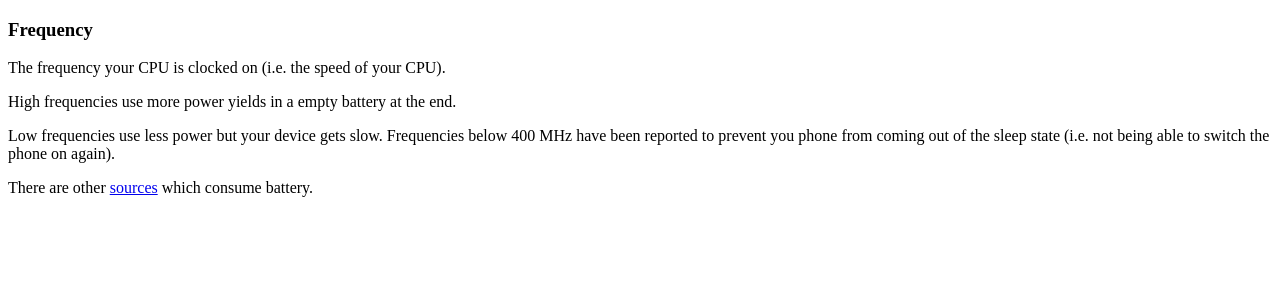
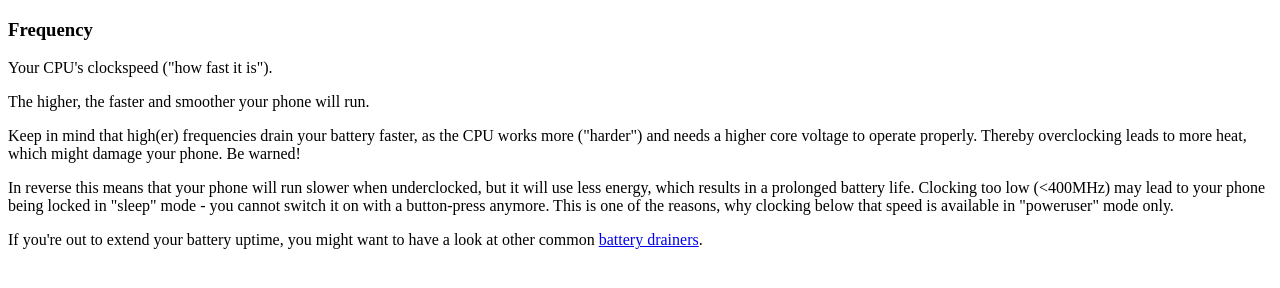
Before and after one commit to vogtp/android-CPU-tuner, a plain HTML site: page assets/help/cpufreq/frequency.html in a window 1280 px wide. Drawn offline with Linux system fonts and the light colour scheme.

Commit message:
better docu

```diff
--- a/assets/help/cpufreq/frequency.html
+++ b/assets/help/cpufreq/frequency.html
@@ -7,19 +7,33 @@
 <body>
 <h3>Frequency</h3>
 <p>
-The frequency your CPU is clocked on (i.e. the speed of your CPU).
+Your CPU's clockspeed ("how fast it is").
 </p>
 <p>
-High frequencies use more power yields in
-a empty battery at the end.
-</p>
-<p>
-Low frequencies use less power but your device gets slow.
-Frequencies below 400 MHz have been reported to prevent you phone from
-coming out of the sleep state (i.e. not being able to switch the phone on again).
-</p>
-<p>
-There are other <a href="../battery_drainer.html">sources</a>  which consume battery.
-</p>
+The higher, the faster and smoother your phone will run.
+	<p>
+	Keep in mind that high(er) frequencies drain your battery faster, as the CPU works more ("harder") and needs a higher core voltage to operate properly.
+	Thereby overclocking leads to more heat, which might damage your phone. Be warned!
+	<p>
+	In reverse this means that your phone will run slower when underclocked, but it will use less energy, which results in a prolonged battery life.
+	Clocking too low (<400MHz) may lead to your phone being locked in "sleep" mode - you cannot switch it on with a button-press anymore.
+	This is one of the reasons, why clocking below that speed is available in "poweruser" mode only.
+	<p>
+	If you're out to extend your battery uptime, you might want to have a look at other common <a href="../battery_drainer.html">battery drainers</a>.
+
 </body>
 </html>
+
+<!-- Your CPU's clockspeed ("how fast it is") -->
+<!--
+	The higher, the faster and smoother your phone will run.
+	<p>
+	Keep in mind that high(er) frequencies drain your battery faster, as the CPU works more ("harder") and needs a higher core voltage to operate properly.
+	Thereby overclocking leads to more heat, which might damage your phone. Be warned!
+	<p>
+	In reverse this means that your phone will run slower when underclocked, but it will use less energy, which results in a prolonged battery life.
+	Clocking too low (<400MHz) may lead to your phone being locked in "sleep" mode - you cannot switch it on with a button-press anymore.
+	This is one of the reasons, why clocking below that speed is available in "poweruser" mode only.
+	<p>
+	If you're out to extend your battery uptime, you might want to have a look at other common <a href="../battery_drainer.html">battery drainers</a>.
+ -->
```
Also changed, not shown: assets/help/cpufreq/cpufreq.html (+7 -4 lines), assets/help/cpufreq/governor.html (+3 -3 lines).
